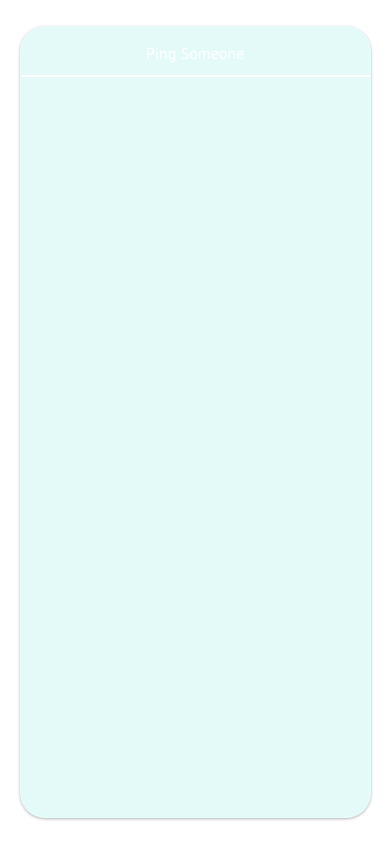
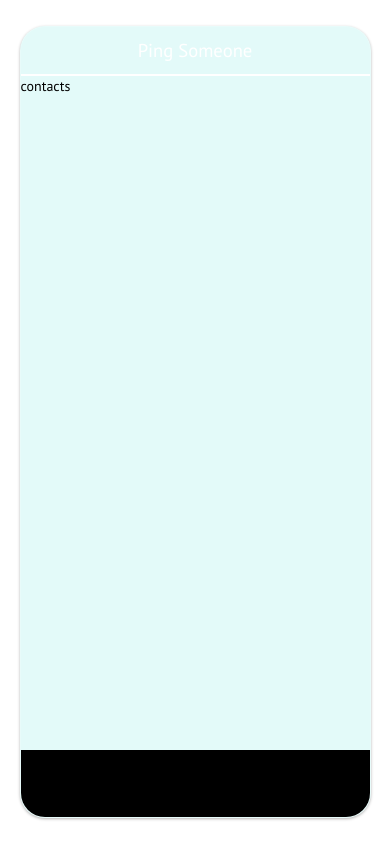
Before and after one commit to ThatDudeHavok/Ping, a website: page www/index.html in a window 390 px wide. Drawn offline with Linux system fonts and the light colour scheme; some packages are replaced by stand-ins of ours; files that its build step writes are made by us from their sources.

Commit message:
fleshing out

```diff
--- a/www/css/style.css
+++ b/www/css/style.css
@@ -18,15 +18,28 @@ body {
   border-width: 1px;
   border-color: rgba(255, 255, 255, 0.1875);
   background-color: rgba(15, 207, 200, 0.1125);
-
+  position: relative;
 }
 
 .menu-header {
-  height: 50px;
+  height: 48px;
   text-align: center;
   color: white;
+  padding: 12px 0px;
+  font-size: 14pt;
   background-color: rgba(0,0,0,0);
   border-bottom-style: solid !important;
   border-bottom-width: 2px !important;
   border-bottom-color: white !important;
 }
+
+.contact-list {
+}
+
+.menu-footer {
+  position: absolute;
+  height: 67px;
+  width: 100%;
+  bottom: 0px;
+  background-color: rgba(0,0,0,1);
+}
--- a/www/index.html
+++ b/www/index.html
@@ -24,8 +24,14 @@
     <ion-pane>
       <ion-content class="ping-app" scroll="false">
         <div class="card main-menu">
-          <div class="item item-text-wrap menu-header">
+          <div class="menu-header">
             Ping Someone
+          </div>
+          <div class="contact-list">
+            contacts
+          </div>
+          <div class="menu-footer">
+            Your Pings
           </div>
         </div>
       </ion-content>
```
